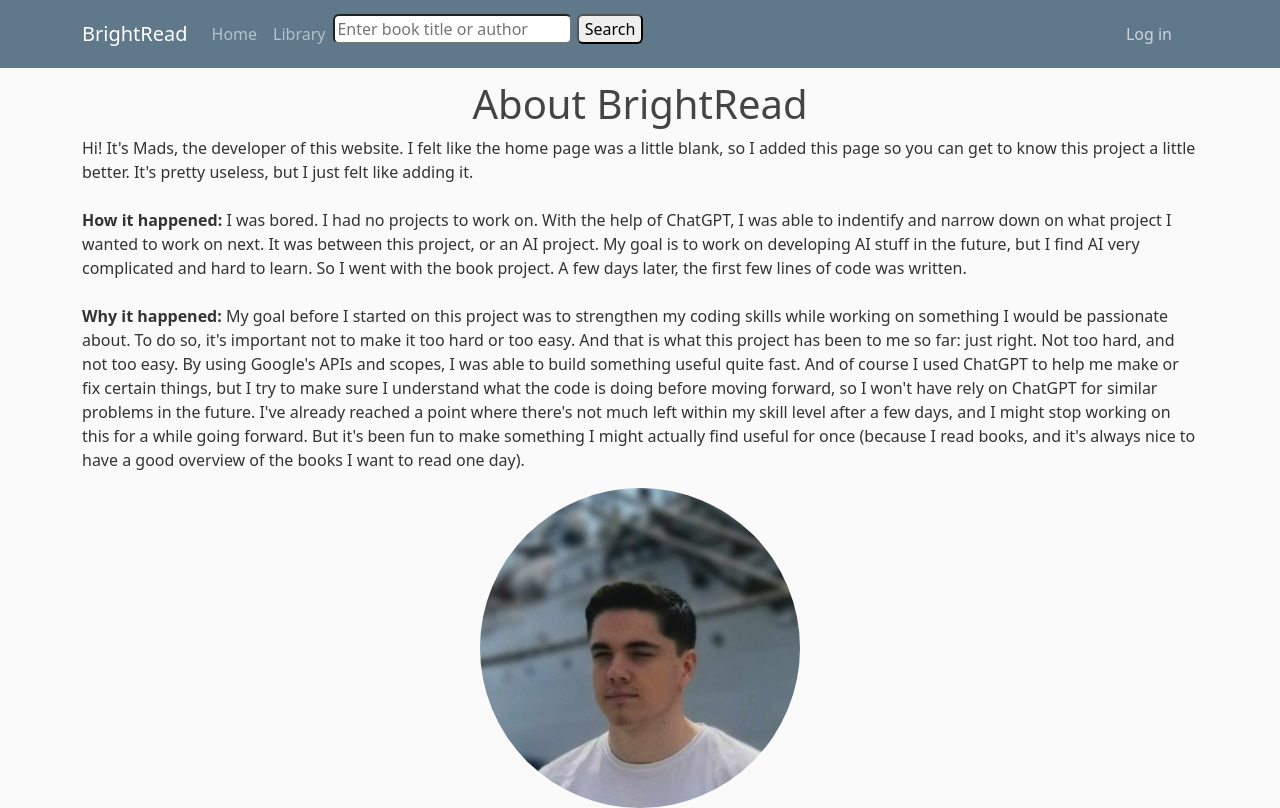
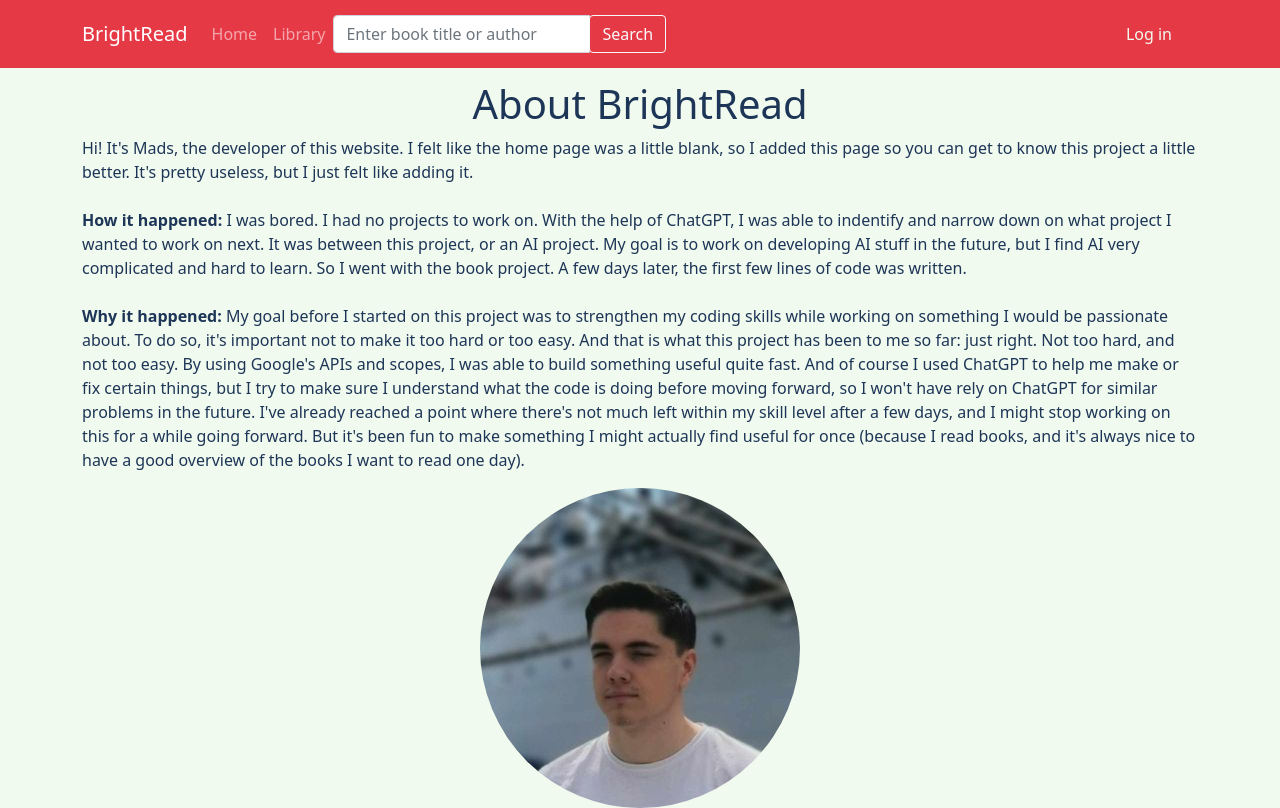
Before and after one commit to Mad4025/Books-api-, a Flask app: page /about in a window 1280 px wide. Run offline with Flask 3, Linux system fonts and the light colour scheme; parts of the project's set-up code (start-up, migrations or seed data) failed here and were passed over.

Commit message:
V0.3.10 Color branding changes

```diff
--- a/static/css/index.css
+++ b/static/css/index.css
@@ -1,11 +1,11 @@
 body {
-    background: #fafafa;
-    color: #333333;
+    background: #F1FAEE;
+    color: #1D3557;
     margin-top: 5rem;
     }
 
     h1, h2, h3, h4, h5, h6 {
-    color: #444444;
+    color: #1D3557;
     }
 
     h1 {
@@ -17,11 +17,11 @@ body {
     }
 
     .bg-steel {
-    background-color: #5f788a;
+    background-color: #E63946;
     }
 
     .site-header .navbar-nav .nav-link {
-    color: #cbd5db;
+    color: #F1FAEE;
     }
 
     .site-header .navbar-nav .nav-link:hover {
@@ -41,7 +41,7 @@ body {
     }
 
     .article-title {
-    color: #444444;
+    color: #1D3557;
     }
 
     a.article-title:hover {
@@ -66,7 +66,7 @@ body {
     }
 
     .article-metadata a:hover {
-    color: #333;
+    color: #1D3557;
     text-decoration: none;
     }
 
--- a/templates/index.html
+++ b/templates/index.html
@@ -8,5 +8,5 @@
 <p style="text-align: center;">In the future there will (hopefully) be a recommendation algorithm here. But for now it's empty.</p>
 
 <br><br>
-<a href="/about" class="btn btn-primary" style="color:#cbd5db; background-color: #444444; display: block; margin-left: auto; margin-right: auto;";>About this project</a>
+<a href="/about" class="btn btn-primary" style="color:#F1FAEE; background-color: #457B9D; display: block; margin-left: auto; margin-right: auto;";>About this project</a>
 {% endblock content %}
--- a/templates/pages/about.html
+++ b/templates/pages/about.html
@@ -12,7 +12,7 @@
 
     <br><br>
 
-    <span style="font-weight: bold;">How it happened:</span>
+    <b>How it happened:</b>
     I was bored. I had no projects to work on.
     With the help of ChatGPT,
     I was able to indentify and narrow down on what project I wanted to work on next.
@@ -23,7 +23,7 @@
 
     <br><br>
 
-    <span style="font-weight: bold;">Why it happened:</span>
+    <b>Why it happened:</b>
     My goal before I started on this project was to strengthen my coding skills
     while working on something I would be passionate about.
     To do so, it's important not to make it too hard or too easy.
--- a/templates/partials/header.html
+++ b/templates/partials/header.html
@@ -1,7 +1,7 @@
 <nav class="navbar navbar-expand-md navbar-dark bg-steel fixed-top">
     <div class="container">
         <a class="navbar-brand mr-4" href="/">BrightRead</a>
-        <button class="navbar-toggler" type="button" data-toggle="collapse" data-target="#navbarToggle" aria-controls="navbarToggle" aria-expanded="false" aria-label="Toggle navigation">
+        <button class="navbar-toggler" type="button" data-bs-toggle="collapse" data-bs-target="#navbarToggle" aria-controls="navbarToggle" aria-expanded="false" aria-label="Toggle navigation">
             <span class="navbar-toggler-icon"></span>
         </button>
         <div class="collapse navbar-collapse" id="navbarToggle">
@@ -11,21 +11,25 @@
                 {% if user_admin %}
                     <a class="nav-item nav-link" href="/admin">Admin</a>
                 {% endif %}
-                <form method="get" action="/search">
-                    <input type="text" name="query" placeholder="Enter book title or author" style="border-radius:6px;">
-                    <button type="submit" style="border-radius:6px;">Search</button>
-                </form>
             </div>
+            <form method="get" action="/search" class="form-inline my-2 my-lg-0">
+                <div class="input-group">
+                    <input class="form-control" type="text" name="query" placeholder="Enter book title or author" aria-label="Search">
+                    <div class="input-group-append">
+                        <button class="btn btn-outline-light" type="submit">Search</button>
+                    </div>
+                </div>
+            </form>
         </div>
         <div class="btn">
             {% if current_user.is_authenticated %}
                 {% if profile_pic %}
                     <img src="{{ profile_pic }}" style="width:38px; height:38px; border-radius:50%;">
                 {% endif %}
-                <span style="color:#cbd5db;">{{ name }}</span>
-                <a href="{{ url_for('logout') }}" class="btn" style="color:#cbd5db;">Log out</a>
+                <span style="color:#F1FAEE;">{{ name }}</span>
+                <a href="{{ url_for('logout') }}" class="btn" style="color:#F1FAEE;">Log out</a>
             {% else %}
-                <a href="{{ url_for('login_google') }}" class="btn" style="color:#cbd5db;">Log in</a>
+                <a href="{{ url_for('login_google') }}" class="btn" style="color:#F1FAEE;">Log in</a>
             {% endif %}
         </div>
     </div>
```
